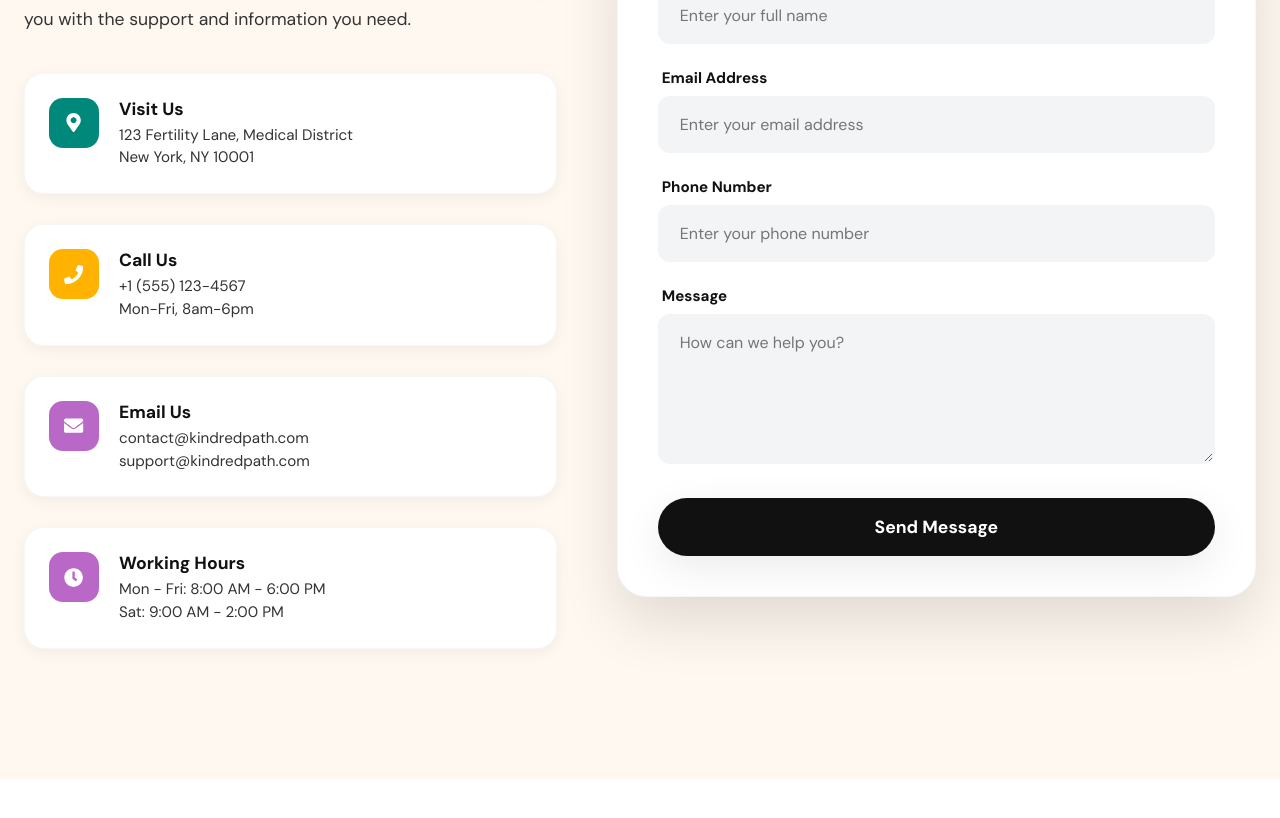
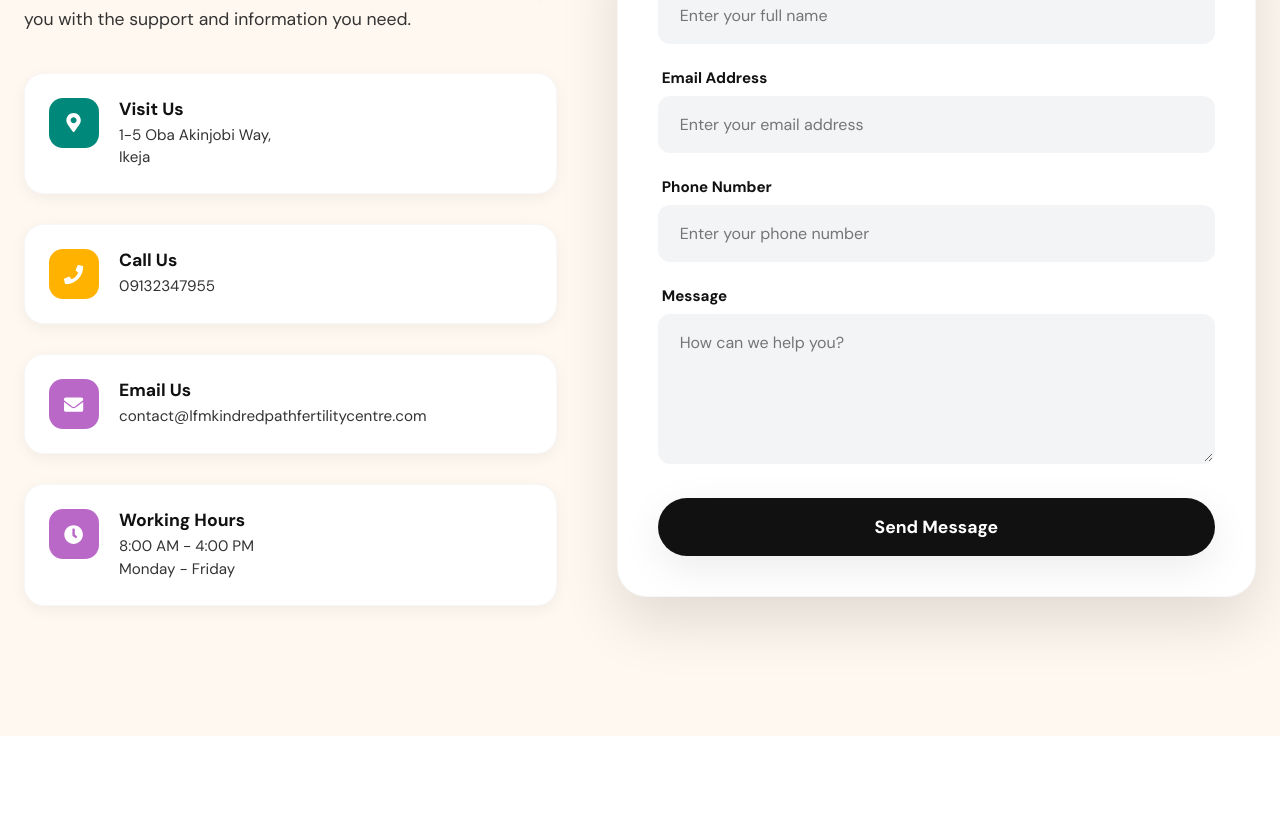
Before and after one commit to Majek11/kindredpath, a Next.js app: page /contact in a window 1280 px wide. Shown: the part 480-1298 px from the top of the page. Built offline with nearby package versions, Linux system fonts and the light colour scheme.

Commit message:
contact-information-change-and-expert-updated-on-book-appointment-page

```diff
--- a/src/app/contact/page.tsx
+++ b/src/app/contact/page.tsx
@@ -35,7 +35,7 @@ export default function Contact() {
                                 </div>
                                 <div className={styles.itemContent}>
                                     <h3>Visit Us</h3>
-                                    <p>123 Fertility Lane, Medical District<br />New York, NY 10001</p>
+                                    <p>1-5 Oba Akinjobi Way,<br />Ikeja</p>
                                 </div>
                             </div>
 
@@ -45,7 +45,7 @@ export default function Contact() {
                                 </div>
                                 <div className={styles.itemContent}>
                                     <h3>Call Us</h3>
-                                    <p>+1 (555) 123-4567<br />Mon-Fri, 8am-6pm</p>
+                                    <p>09132347955</p>
                                 </div>
                             </div>
 
@@ -55,7 +55,7 @@ export default function Contact() {
                                 </div>
                                 <div className={styles.itemContent}>
                                     <h3>Email Us</h3>
-                                    <p>contact@kindredpath.com<br />support@kindredpath.com</p>
+                                    <p>contact@Ifmkindredpathfertilitycentre.com</p>
                                 </div>
                             </div>
 
@@ -65,7 +65,7 @@ export default function Contact() {
                                 </div>
                                 <div className={styles.itemContent}>
                                     <h3>Working Hours</h3>
-                                    <p>Mon - Fri: 8:00 AM - 6:00 PM<br />Sat: 9:00 AM - 2:00 PM</p>
+                                    <p>8:00 AM - 4:00 PM<br />Monday - Friday</p>
                                 </div>
                             </div>
                         </div>
```
Also changed, not shown: src/app/booking/page.tsx (+11 -6 lines).
